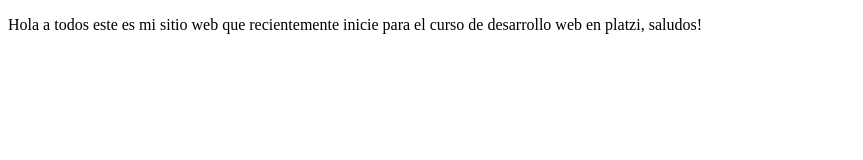
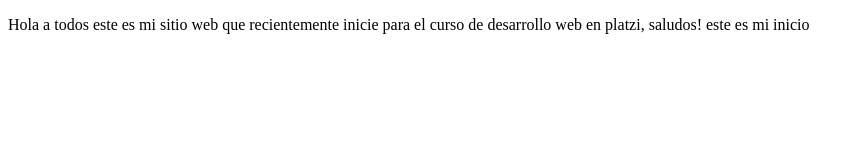
Before and after one commit to rulodeveloper/proyectoDemoCursoPrework, a plain HTML site: page index.html in a window 1280 px wide. Shown: the whole page, without its empty margins (0-863 px from the left). Drawn offline with Linux system fonts and the light colour scheme.

Commit message:
Cambio el texto

```diff
--- a/index.html
+++ b/index.html
@@ -8,6 +8,7 @@
 </head>
     <p>
         Hola a todos este es mi sitio web que recientemente inicie para el curso de desarrollo web en platzi, saludos!
+        este es mi inicio
     </p>
 </body>
 </html>
```
